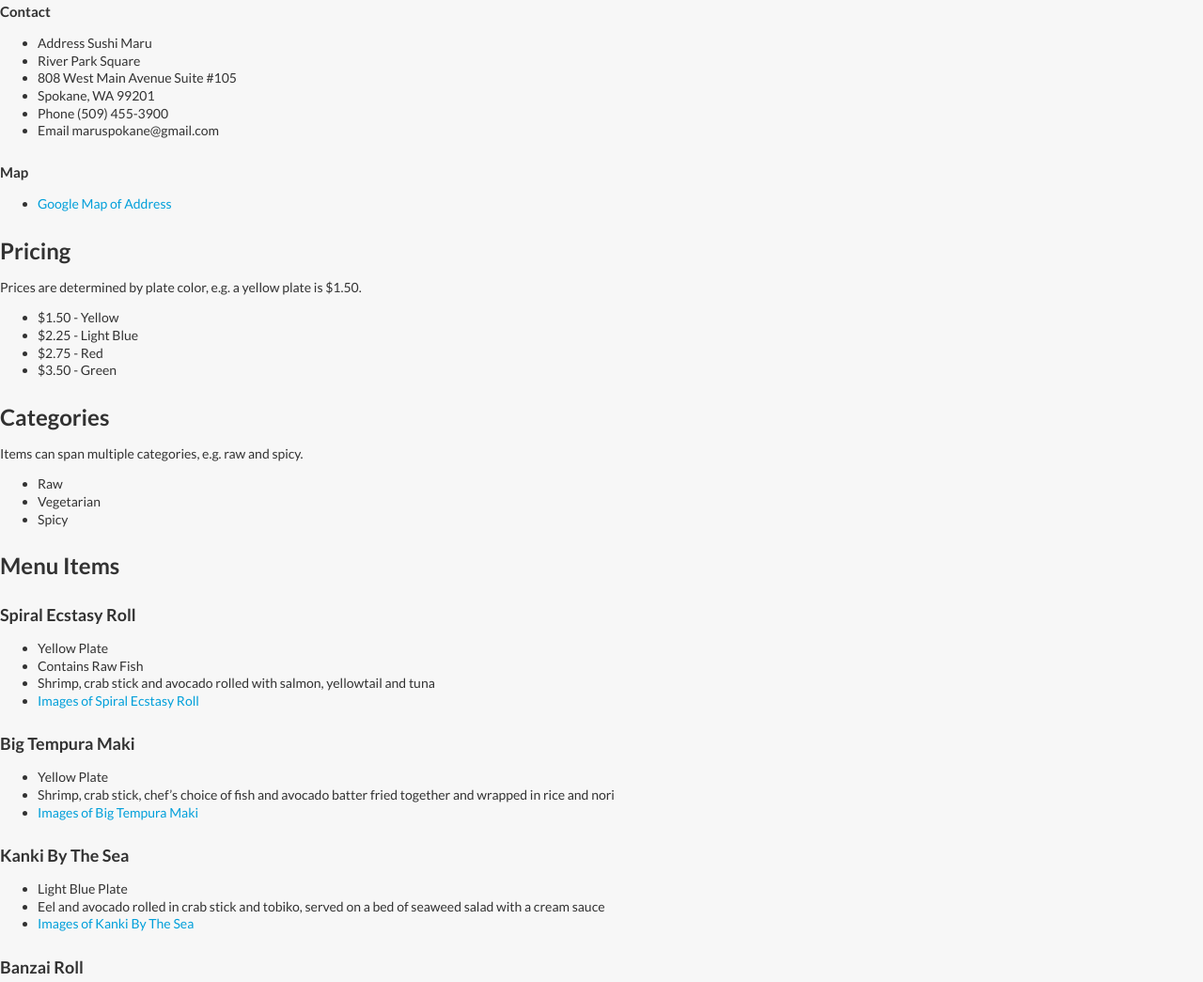
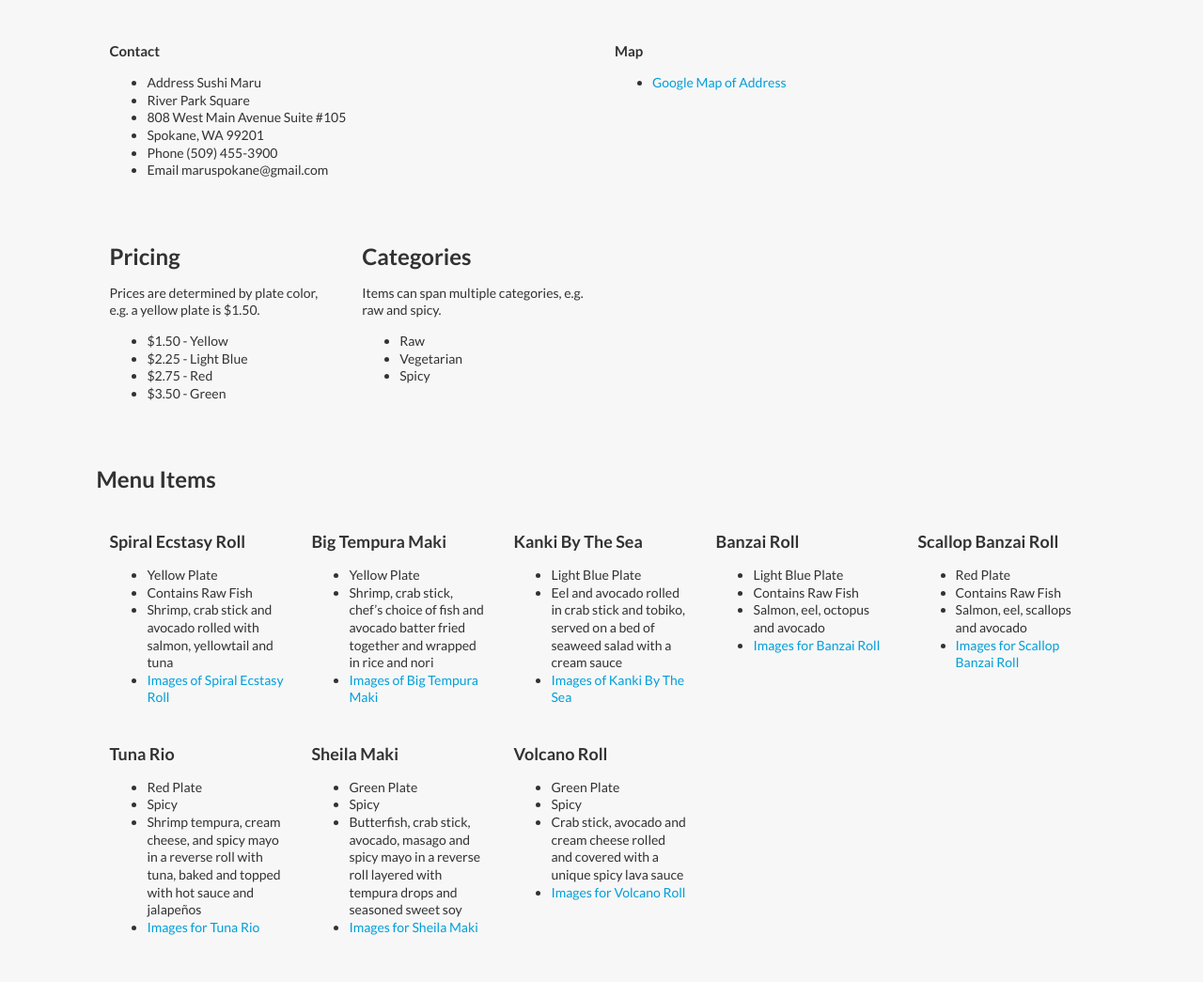
Before and after one commit to bmcallister214/Simantic-Grid-Example, a plain HTML site: page index.html in a window 1280 px wide. Shown: the part 83-1128 px from the top of the page at 94% size. After the commit the page ends 1107 px from the top, so only its background shows below. Drawn offline with nearby package versions, Linux system fonts and the light colour scheme.

Commit message:
ui grids

```diff
--- a/css/styles.css
+++ b/css/styles.css
@@ -0,0 +1,21 @@
+/* Mobile */
+@media (max-width: 480px) {
+	body {
+		background: orange;
+	}
+};
+
+
+/* Tablet */
+@media (min-width: 768px) {
+	body {
+		background: yellow;
+	}
+};
+
+/* Desktop */
+@media (min-width: 992px) {
+	body {
+		background: teal;
+	}
+};
--- a/index.html
+++ b/index.html
@@ -16,10 +16,15 @@
 
 <body>
 
+<div class="ui grid page stackable">
 
+<!-- Header -->
+    <header class="sixteen wide column">
       <h1>Sushi Maru </h1>
+    </header>
 
 <!-- Contact -->
+    <section class="eight wide column">
       <h4>Contact</h4>
 
       <ul>
@@ -30,18 +35,20 @@
         <li>Phone (509) 455-3900</li>
         <li>Email maruspokane@gmail.com</li>
       </ul>
-
+    </section>
 <!-- Map -->
 
-
+    <section class="eight wide column">
       <h4>Map</h4>
       <ul>
         <li><a href="https://goo.gl/maps/wGXZR">Google Map of Address</a></li>
       </ul>
-
+    </section>
 
 
 <!-- Menu -->
+    <aside class="row">
+      <section class="four wide column">
       <h2>Pricing</h2>
 
       <p>Prices are determined by plate color, e.g. a yellow plate is $1.50. </p>
@@ -52,7 +59,8 @@
       <li>$2.75 - Red</li>
       <li>$3.50 - Green</li>
       </ul>
-
+      </section>
+      <section class="four wide column">
       <h2>Categories</h2>
 
       <p>Items can span multiple categories, e.g. raw and spicy. </p>
@@ -62,18 +70,23 @@
       <li>Vegetarian</li>
       <li>Spicy</li>
       </ul>
+      </section>
+    </aside>
 
+    <article class="row five column">
       <h2>Menu Items</h2>
 
+      <section class="column">
       <h3>Spiral Ecstasy Roll</h3>
-
         <ul>
         <li>Yellow Plate</li>
         <li>Contains Raw Fish </li>
         <li>Shrimp, crab stick and avocado rolled with salmon, yellowtail and tuna</li>
         <li><a href="https://www.google.com/search?q=Spiral+Ecstasy+Roll&amp;es_sm=91&amp;tbm=isch&amp;tbo=u&amp;source=univ&amp;sa=X&amp;ei=-_XoVJW7M86vogSYxIDgDg&amp;ved=0CDsQsAQ&amp;biw=1597&amp;bih=985">Images of Spiral Ecstasy Roll</a></li>
         </ul>
+      </section>
 
+      <section class="column">
         <h3>Big Tempura Maki</h3>
 
         <ul>
@@ -81,7 +94,9 @@
         <li>Shrimp, crab stick, chef’s choice of fish and avocado batter fried together and wrapped in rice and nori</li>
         <li><a href="https://www.google.com/search?q=Spiral+Ecstasy+Roll&amp;es_sm=91&amp;tbm=isch&amp;tbo=u&amp;source=univ&amp;sa=X&amp;ei=-_XoVJW7M86vogSYxIDgDg&amp;ved=0CDsQsAQ&amp;biw=1597&amp;bih=985#tbm=isch&amp;q=Big+Tempura+Maki">Images of Big Tempura Maki</a></li>
         </ul>
+      </section>
 
+      <section class="column">
         <h3>Kanki By The Sea</h3>
 
         <ul>
@@ -89,7 +104,9 @@
         <li>Eel and avocado rolled in crab stick and tobiko, served on a bed of seaweed salad with a cream sauce</li>
         <li><a href="https://www.google.com/search?q=Eel+and+avocado+rolled+in+crab+stick+and+tobiko&amp;es_sm=91&amp;source=lnms&amp;tbm=isch&amp;sa=X&amp;ei=C_foVMrOHIHzoATVm4D4Dg&amp;ved=0CAgQ_AUoAQ&amp;biw=1597&amp;bih=941">Images of Kanki By The Sea</a></li>
         </ul>
+      </section>
 
+      <section class="column">
         <h3>Banzai Roll</h3>
 
         <ul>
@@ -98,7 +115,9 @@
         <li>Salmon, eel, octopus and avocado</li>
         <li><a href="https://www.google.com/search?q=Banzai+Roll&amp;es_sm=91&amp;tbm=isch&amp;tbo=u&amp;source=univ&amp;sa=X&amp;ei=UvfoVM32NZbfoAS55oGADQ&amp;ved=0CB8QsAQ&amp;biw=1597&amp;bih=941">Images for Banzai Roll</a></li>
         </ul>
+      </section>
 
+      <section class="column">
         <h3>Scallop Banzai Roll</h3>
 
         <ul>
@@ -107,7 +126,9 @@
         <li>Salmon, eel, scallops and avocado</li>
         <li><a href="https://www.google.com/search?q=Scallop+Banzai+Roll&amp;espv=2&amp;biw=1597&amp;bih=941&amp;tbm=isch&amp;tbo=u&amp;source=univ&amp;sa=X&amp;ei=rvfoVOuFIMmzogTVpoCADw&amp;ved=0CB0QsAQ">Images for Scallop Banzai Roll</a></li>
         </ul>
+      </section>
 
+      <section class="column">
         <h3>Tuna Rio</h3>
 
         <ul>
@@ -116,7 +137,9 @@
         <li>Shrimp tempura, cream cheese, and spicy mayo in a reverse roll with tuna, baked and topped with hot sauce and jalapeños</li>
         <li><a href="https://www.google.com/search?q=Scallop+Banzai+Roll&amp;espv=2&amp;biw=1597&amp;bih=941&amp;tbm=isch&amp;tbo=u&amp;source=univ&amp;sa=X&amp;ei=rvfoVOuFIMmzogTVpoCADw&amp;ved=0CB0QsAQ#tbm=isch&amp;q=Shrimp+tempura%2C+cream+cheese%2C+and+spicy+mayo+in+a+reverse+roll+with+tuna">Images for Tuna Rio</a></li>
         </ul>
+      </section>
 
+      <section class="column">
         <h3>Sheila Maki</h3>
 
         <ul>
@@ -125,7 +148,9 @@
         <li>Butterfish, crab stick, avocado, masago and spicy mayo in a reverse roll layered with tempura drops and seasoned sweet soy</li>
         <li><a href="https://www.google.com/search?q=Scallop+Banzai+Roll&amp;espv=2&amp;biw=1597&amp;bih=941&amp;tbm=isch&amp;tbo=u&amp;source=univ&amp;sa=X&amp;ei=rvfoVOuFIMmzogTVpoCADw&amp;ved=0CB0QsAQ#tbm=isch&amp;q=Butterfish%2C+crab+stick%2C+avocado%2C+masago">Images for Sheila Maki</a></li>
         </ul>
+      </section>
 
+      <section class="column">
         <h3>Volcano Roll</h3>
 
         <ul>
@@ -135,7 +160,10 @@
         lava sauce</li>
         <li><a href="https://www.google.com/search?q=sheila+maki&amp;espv=2&amp;biw=1597&amp;bih=941&amp;source=lnms&amp;tbm=isch&amp;sa=X&amp;ei=i_joVNi4L8jhoATFuYLADg&amp;ved=0CAYQ_AUoAQ#tbm=isch&amp;q=volcano+roll">Images for Volcano Roll</a></li>
         </ul>
-
+      </section>
+    </article>
+<!-- End of Container -->
+</div>
 
   <script src="http://cdnjs.cloudflare.com/ajax/libs/jquery/2.0.3/jquery.js"></script>
   <script src="js/semantic.min.js"></script>
```
Lines whose indentation alone changed are shown as unchanged.
